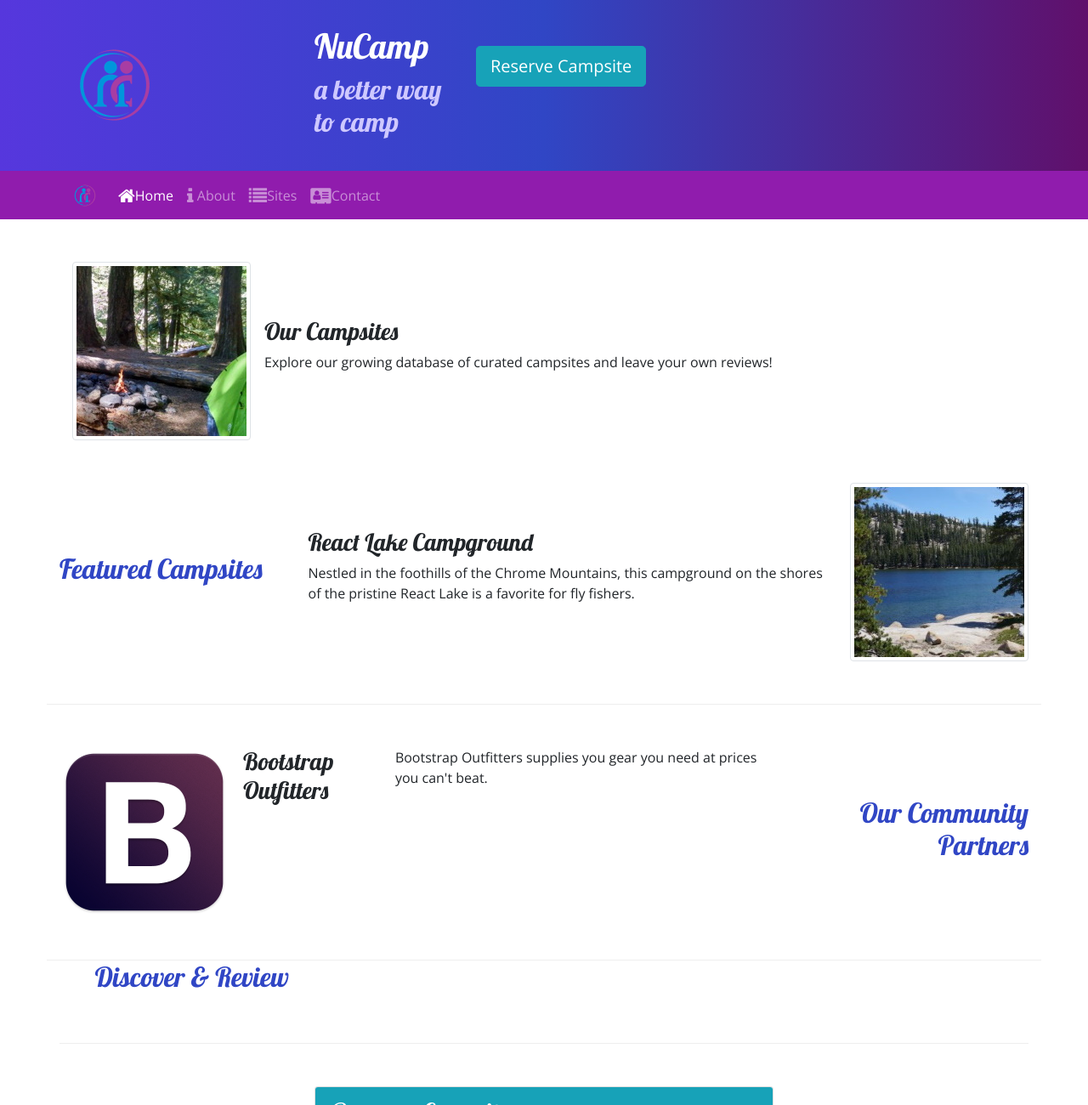
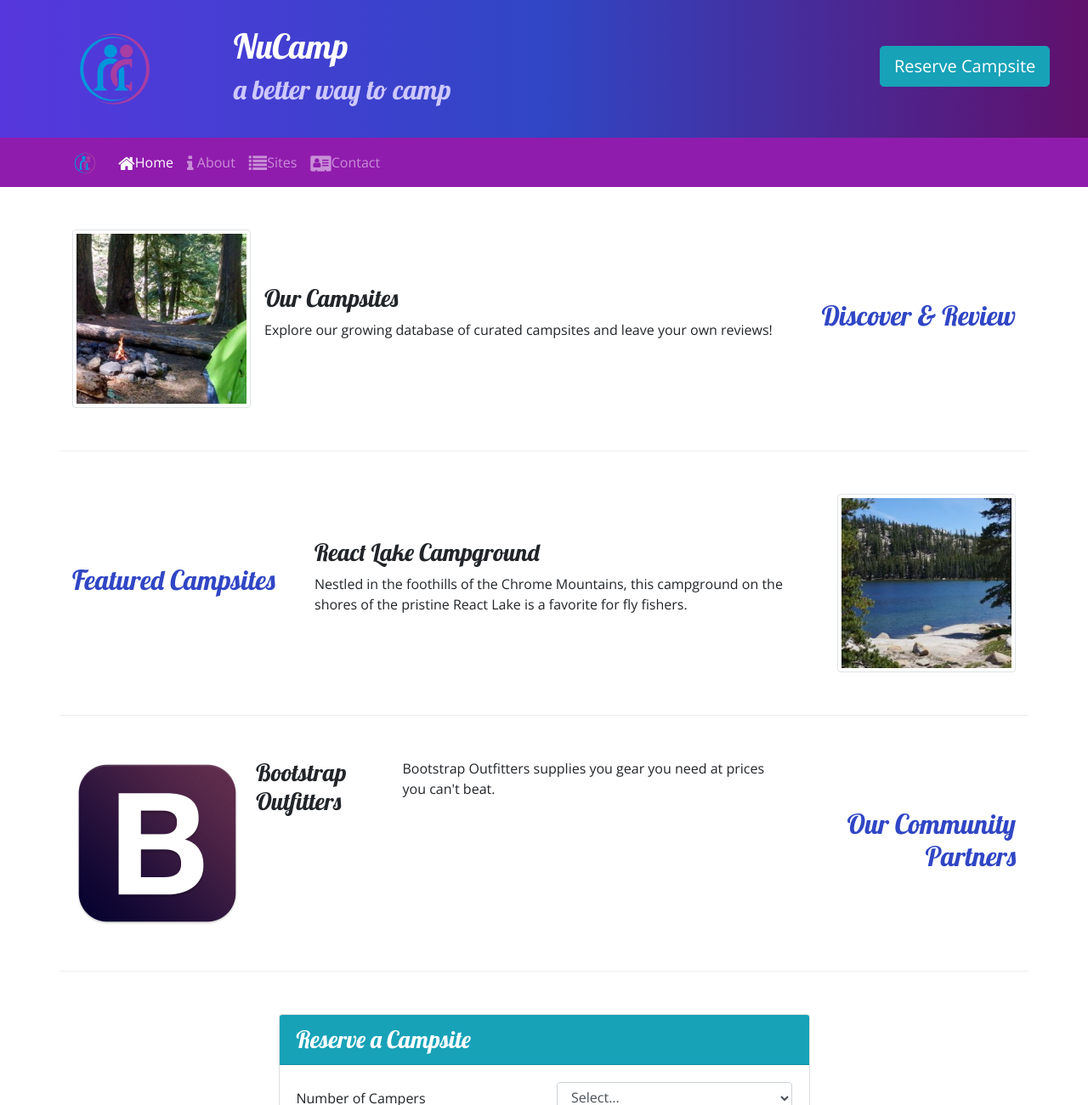
Before and after one commit to ydavidson2021/nucampsite, a website: page index.html in a window 1280 px wide. Shown: the top 1300 px of the page at 85% size. Drawn offline with nearby package versions, Linux system fonts and the light colour scheme.

Commit message:
Week 2 Assignment

```diff
--- a/index.html
+++ b/index.html
@@ -23,15 +23,15 @@
     <header class="jumbotron jumbotron-fluid">
         <div class="container">
             <div class="row">
-                <div class="col-4 col-sm-3 align-self-center">
+                <div class="col-4 col-sm-3 col-md-2 align-self-center">
                     <img src="img/logo.png" class="img-fluid"/>
                 </div>
-                <div class="col-md-4 col-xl-2">
+                <div class="col">
                     <h1>NuCamp</h1>
                     <h2>a better way to camp</h2>
                 </div>
-                <div class="col">
-                    <a class="btn btn-info btn-lg mt-4" href="#reserveForm">Reserve Campsite</a>
+                <div class="col-md-4 col-xl-2">
+                    <a class="btn btn-info btn-lg mt-4" href="#reserveForm" role="button">Reserve Campsite</a>
                 </div>
             </div>
         </div>
@@ -69,6 +69,7 @@
                         <p class="d-none d-sm-block">Explore our growing database of curated campsites and leave your own reviews!</p>
                     </div>
                 </div>
+            </div>
         </div>
 
         <div class="row row-content align-items-center">
@@ -111,7 +112,7 @@
                             <div class="form-group row">
                                 <label for="numCampers" class="col-sm col-form-label">Number of Campers</label>
                                 <div class="col-sm">
-                                    <select name="numCampers" id="numCampers">
+                                    <select name="numCampers" class="form-control" id="numCampers">
                                         <option selected>Select...</option>
                                         <option value="1">1</option>
                                         <option value="2">2</option>
```
